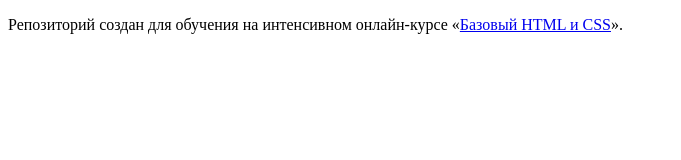
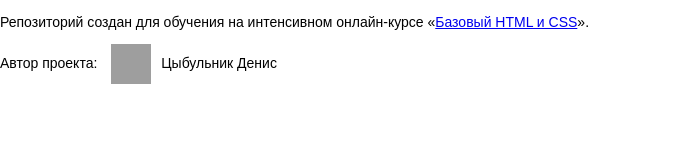
Before and after one commit to TsibulnikDenis/125964-barbershop, a plain HTML site: page index.html in a window 1280 px wide. Shown: the whole page, without its empty margins (0-681 px from the left). Drawn offline with Linux system fonts and the light colour scheme; grey boxes are pictures that could not be loaded.

Commit message:
Добавил футер
Тренируюсь на курсе Мастерская: декоративные элементы / Социальные
кнопки, шаг 3

```diff
--- /dev/null
+++ b/css/main.css
@@ -0,0 +1,21 @@
+body {
+    margin: 0;
+    padding: 0;
+    font-family: "PT Sans", sans-serif;
+    font-size: 14px;
+}
+.social {
+    display: inline-block;
+    width: 40px;
+    height: 40px;
+    background: #bdc3c7;
+    margin-right: 10px;
+    vertical-align: middle;
+    background: url(http://htmlacademy.ru/assets/course14/social.png) no-repeat;
+    margin: 0 10px;
+}
+
+.social-vk {
+    background-color: #6d8fb3;
+    background-position: 0 0;
+}
--- a/index.html
+++ b/index.html
@@ -3,10 +3,13 @@
   <head>
     <meta charset="utf-8">
     <title>HTML Academy: Барбершоп</title>
+      <link rel="stylesheet" type="text/css" href="css/main.css">
   </head>
   <body>
 
     <p>Репозиторий создан для обучения на интенсивном онлайн‑курсе «<a href="https://htmlacademy.ru/intensive">Базовый HTML и CSS</a>».</p>
-
+      <footer>
+        <p>Автор проекта: <a class="social social-vk" href="https://vk.com/id15960290"></a>Цыбульник Денис</p>
+      </footer>
   </body>
 </html>
```
